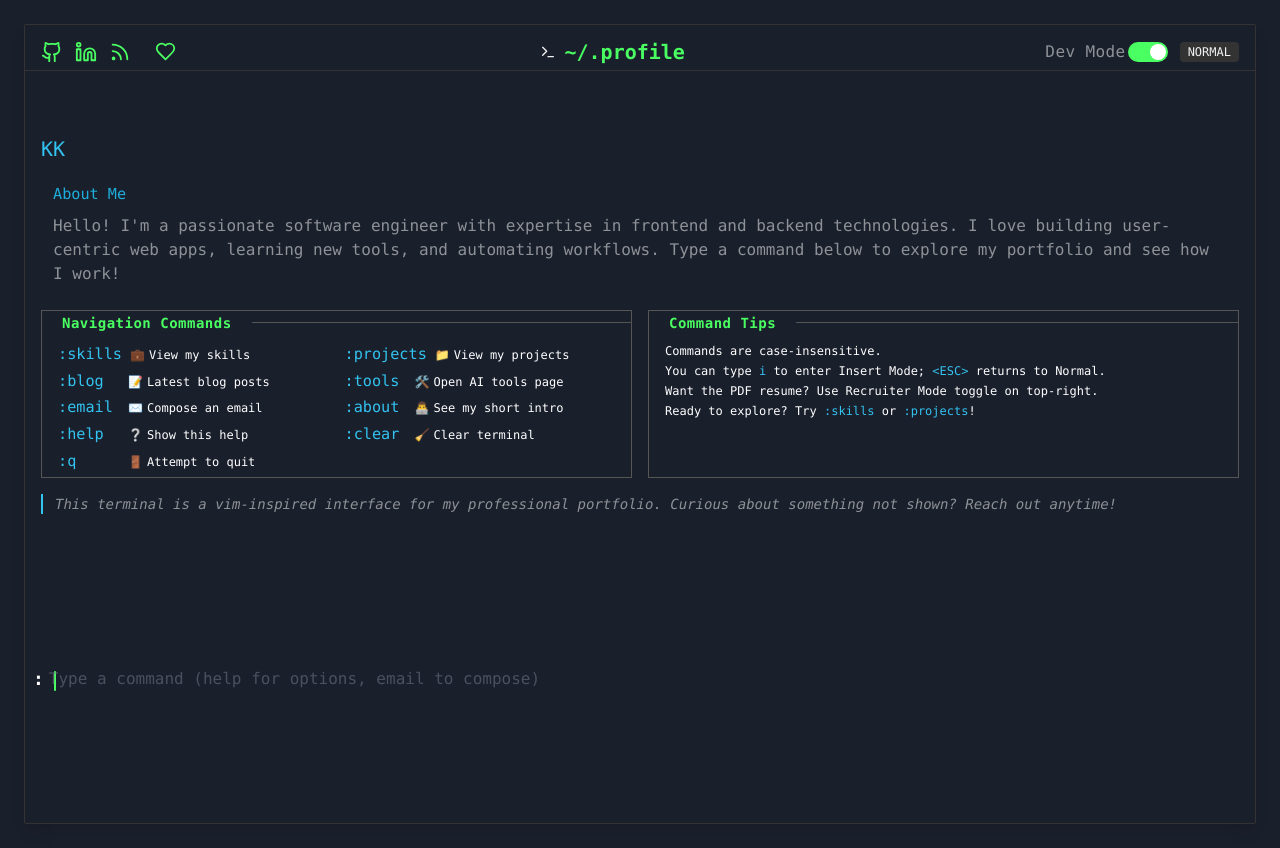
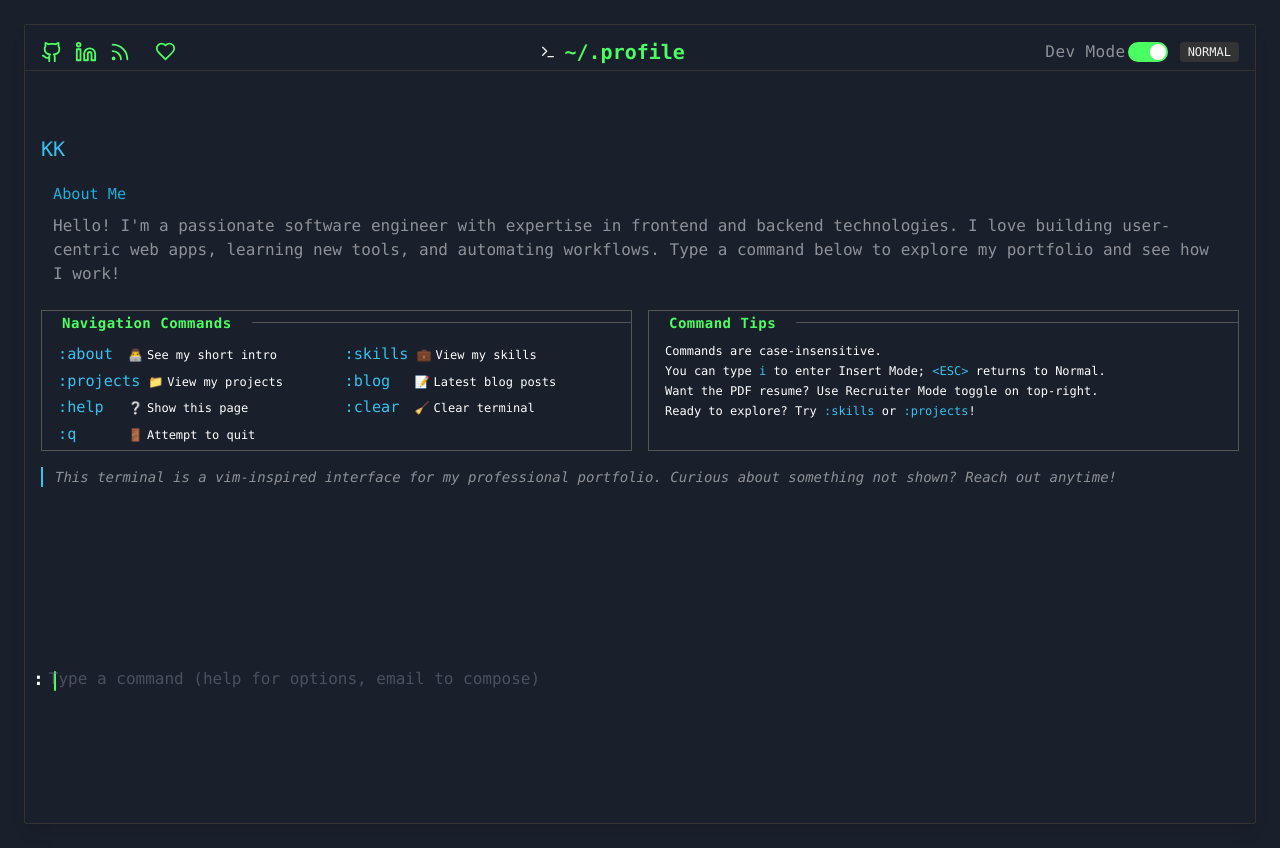
Before and after one commit to kannandreams/kannandreams.github.io, a React (Vite) app: page / in a window 1280 px wide. Built offline with nearby package versions, Linux system fonts and the light colour scheme.

Commit message:
Refactor: Reorder and update navigation commands
- Reordered navigation commands in VimHelp.tsx.
- Hid the :tools command.
- Updated the description for the :help command.

```diff
--- a/src/components/VimHelp.tsx
+++ b/src/components/VimHelp.tsx
@@ -4,13 +4,11 @@ import { Link } from 'react-router-dom';
 // Removed VimAbout import since we no longer use it
 
 const navCommands = [
+  { label: ":about", desc: "See my short intro", emoji: "👨‍💻" },
   { label: ":skills", desc: "View my skills", emoji: "💼" },
   { label: ":projects", desc: "View my projects", emoji: "📁" },
   { label: ":blog", desc: "Latest blog posts", emoji: "📝" },
-  { label: ":tools", desc: "Open AI tools page", emoji: "🛠️" },
-  { label: ":email", desc: "Compose an email", emoji: "✉️" },
-  { label: ":about", desc: "See my short intro", emoji: "👨‍💻" },
-  { label: ":help", desc: "Show this help", emoji: "❔" },
+  { label: ":help", desc: "Show this page", emoji: "❔" },
   { label: ":clear", desc: "Clear terminal", emoji: "🧹" },
   { label: ":q", desc: "Attempt to quit", emoji: "🚪" },
 ];
```
